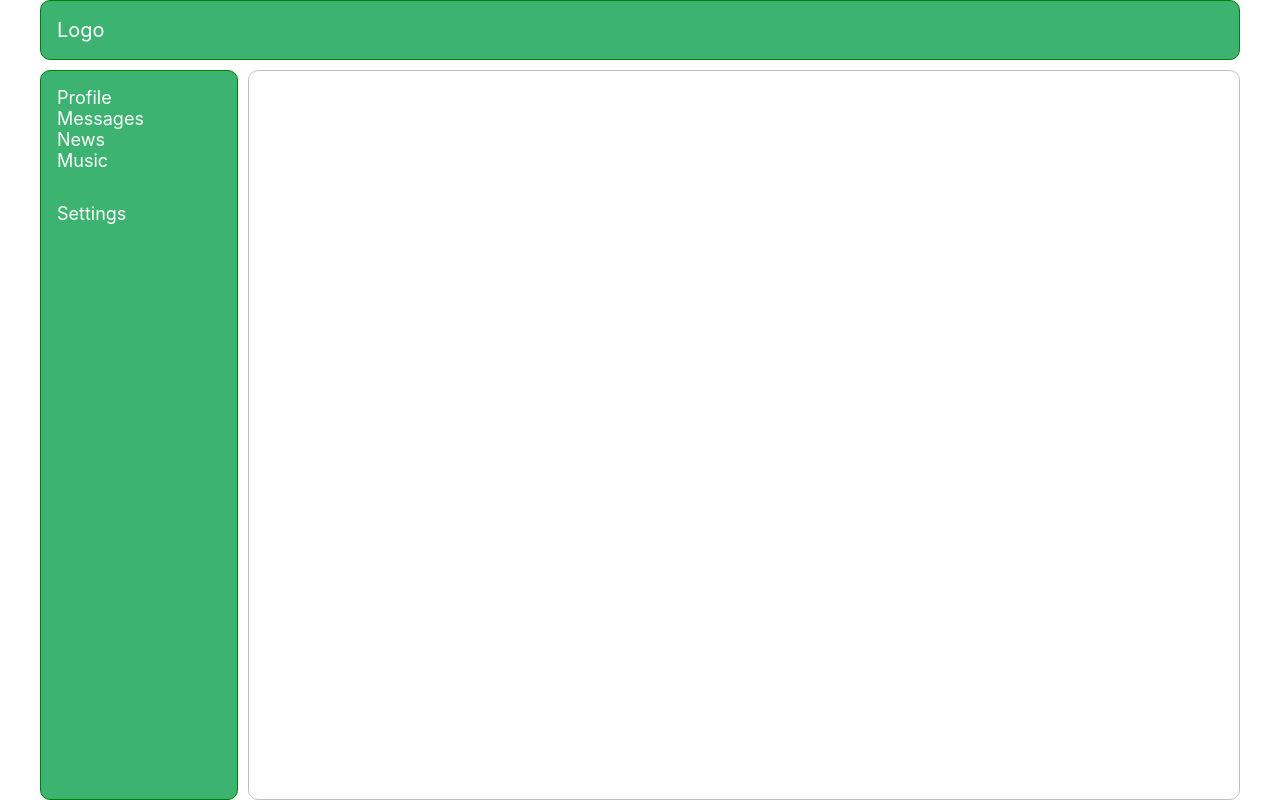
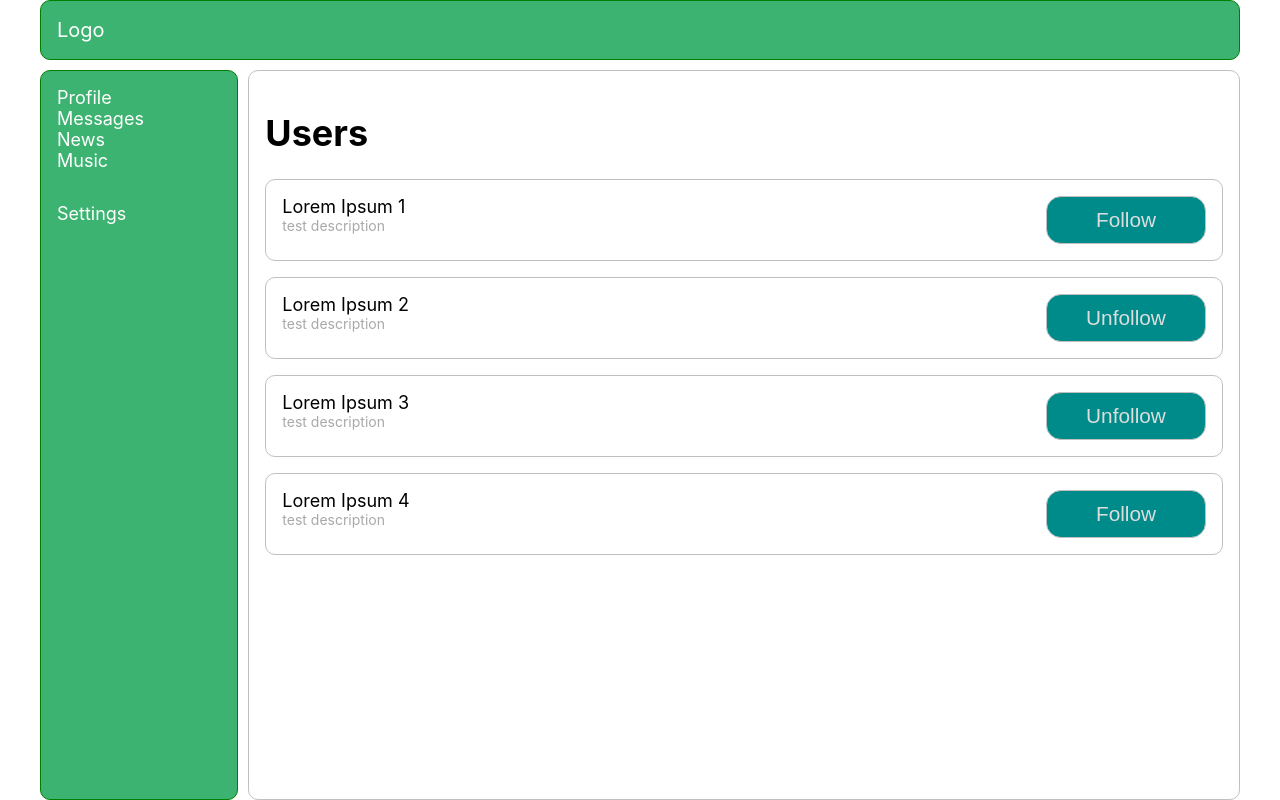
Before and after one commit to 1mpossible-code/react-social-network, a React (Create React App) app: page /users in a window 1280 px wide. Built offline with nearby package versions, Linux system fonts and the light colour scheme.

Commit message:
Implement Users page.

```diff
--- a/src/App.js
+++ b/src/App.js
@@ -4,6 +4,7 @@ import Sidebar from "./components/Sidebar/Sidebar";
 import Profile from "./components/Profile/Profile";
 import Dialogs from "./components/Dialogs/Dialogs";
 import {BrowserRouter, Route} from "react-router-dom";
+import UsersContainer from "./components/Users/UsersContainer";
 
 function App(props) {
     return (
@@ -18,6 +19,9 @@ function App(props) {
                     <Route path="/dialogs" render={() => (
                         <Dialogs/>
                     )}/>
+                    <Route path="/users" render={() => (
+                        <UsersContainer/>
+                    )}/>
                 </main>
             </div>
         </BrowserRouter>
--- /dev/null
+++ b/src/components/Users/Users.js
@@ -0,0 +1,28 @@
+import React from "react";
+import classes from './Users.module.css';
+
+const Users = (props) => {
+    return (
+        <div>
+            <h1>Users</h1>
+            {
+                props.users.map(user => (
+                    <div key={user.id} className={classes.userContainer}>
+                        <div className={classes.container}>
+                            <div>{user.name}</div>
+                            <div className={classes.userDescription}>{user.description}</div>
+                        </div>
+                        <button
+                            className={classes.followBtn}
+                            onClick={() => {
+                                props.onFollowBtnClick(user.id)
+                            }}
+                        >{user.follows ? 'Follow' : 'Unfollow'}</button>
+                    </div>
+                ))
+            }
+        </div>
+    )
+}
+
+export default Users;
--- /dev/null
+++ b/src/components/Users/Users.module.css
@@ -0,0 +1,38 @@
+.userContainer {
+    border: 1px solid silver;
+    margin-bottom: 1rem;
+    padding: 1rem;
+    -webkit-border-radius: 10px;
+    -moz-border-radius: 10px;
+    border-radius: 10px;
+    float: left;
+    width: 100%;
+}
+
+.userDescription {
+    font-size: 14px;
+    color: darkgray;
+}
+
+.container {
+    width: 50%;
+    float: left;
+}
+
+.followBtn {
+    width: 10rem;
+    height: 3rem;
+    font-size: 1.3rem;
+    display: block;
+    border: 1px solid silver;
+    border-radius: 15px;
+    background-color: darkcyan;
+    transition: 0.3s;
+    text-decoration: none;
+    color: #dddddd;
+    float: right;
+}
+.followBtn:hover {
+    filter: brightness(110%);
+    transform: scale(1.1);
+}
--- /dev/null
+++ b/src/components/Users/UsersContainer.js
@@ -0,0 +1,15 @@
+import {toggleFollowActionCreator} from "../../redux/usersReducer";
+import {connect} from "react-redux";
+import Users from "./Users";
+
+const mapStateToProps = (state) => ({
+    users: state.usersPage.users,
+})
+
+const mapDispatchToProps = (dispatch) => ({
+    onFollowBtnClick: (userId) => {
+        dispatch(toggleFollowActionCreator(userId))
+    }
+})
+
+export default connect(mapStateToProps, mapDispatchToProps)(Users);
--- a/src/redux/store.js
+++ b/src/redux/store.js
@@ -1,10 +1,12 @@
 import {combineReducers, createStore} from "redux";
 import profileReducer from "./profileReducer";
 import dialogsReducer from "./dialogsReducer";
+import usersReducer from "./usersReducer";
 
 const reducers = combineReducers({
     profilePage: profileReducer,
     dialogsPage: dialogsReducer,
+    usersPage: usersReducer,
 })
 
 const store = createStore(reducers);
--- /dev/null
+++ b/src/redux/usersReducer.js
@@ -0,0 +1,33 @@
+const TOGGLE_FOLLOW = 'TOGGLE_FOLLOW';
+
+const initialState = {
+    users: [
+        {id: 1, follows: true, name: 'Lorem Ipsum 1', description: 'test description'},
+        {id: 2, follows: false, name: 'Lorem Ipsum 2', description: 'test description'},
+        {id: 3, follows: false, name: 'Lorem Ipsum 3', description: 'test description'},
+        {id: 4, follows: true, name: 'Lorem Ipsum 4', description: 'test description'},
+    ]
+}
+
+const usersReducer = (state = initialState, action) => {
+    switch (action.type) {
+        case TOGGLE_FOLLOW:
+            const stateCopy = {
+                ...state,
+                users: [...state.users.map(user => {
+                    if (user.id === action.userId) user.follows = !user.follows;
+                    return user;
+                })]
+            }
+            return stateCopy;
+        default:
+            return state;
+    }
+}
+
+export const toggleFollowActionCreator = (userId) => ({
+    type: TOGGLE_FOLLOW,
+    userId
+})
+
+export default usersReducer;
```
Also changed, not shown: public/robots.txt.
